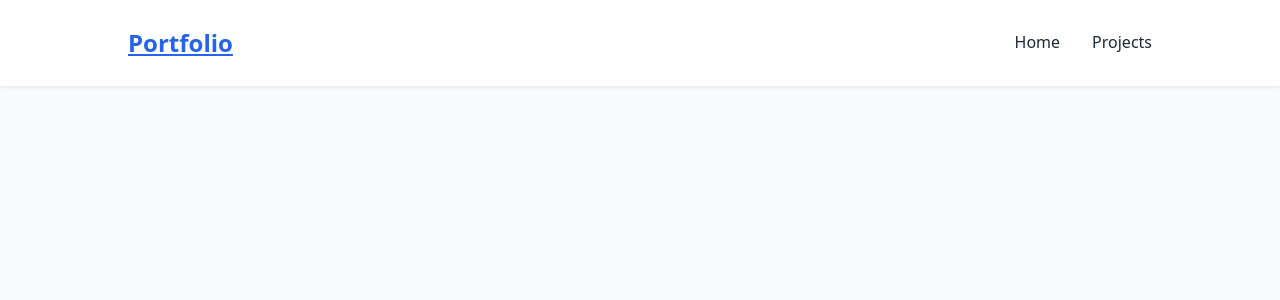
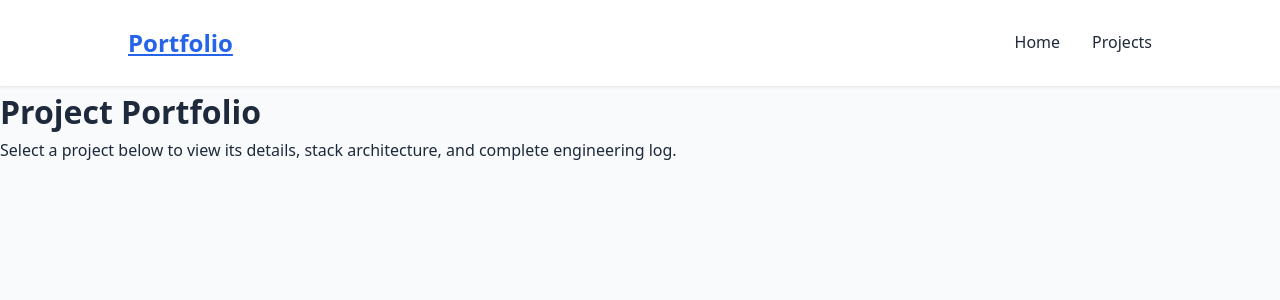
Before and after one commit to nk-clara/nk-clara.github.io, a Jekyll site: the page built from projects.md, in a window 1280 px wide. Shown: the top 300 px of the page. Built offline with Jekyll 4.4.1, drawn with Linux system fonts in a browser that asks for light colours.

Commit message:
Update projects.md

```diff
--- a/projects.md
+++ b/projects.md
@@ -1,5 +1,16 @@
 ---
 layout: default
-title: Projects
-permalink: /projects/
+title: Projects Directory
 ---
+<h1>Project Portfolio</h1>
+<p>Select a project below to view its details, stack architecture, and complete engineering log.</p>
+
+<div class="project-grid">
+    {% for project in site.projects %}
+        <div class="project-card">
+            <h2><a href="{{ project.url | relative_url }}">{{ project.title }}</a></h2>
+            <p>{{ project.description }}</p>
+            <a href="{{ project.url | relative_url }}" class="link-btn">Open Project Hub</a>
+        </div>
+    {% endfor %}
+</div>
```
